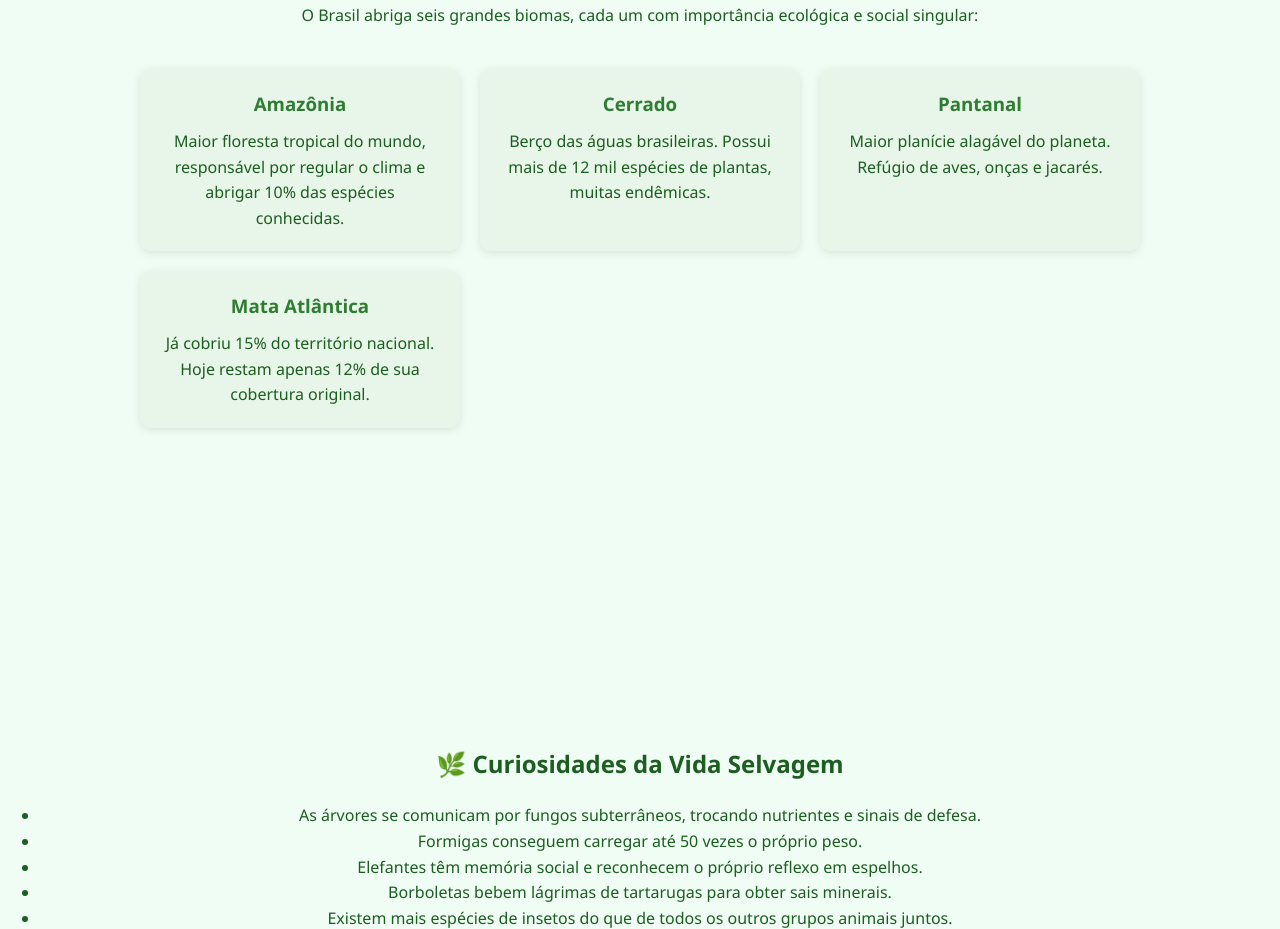
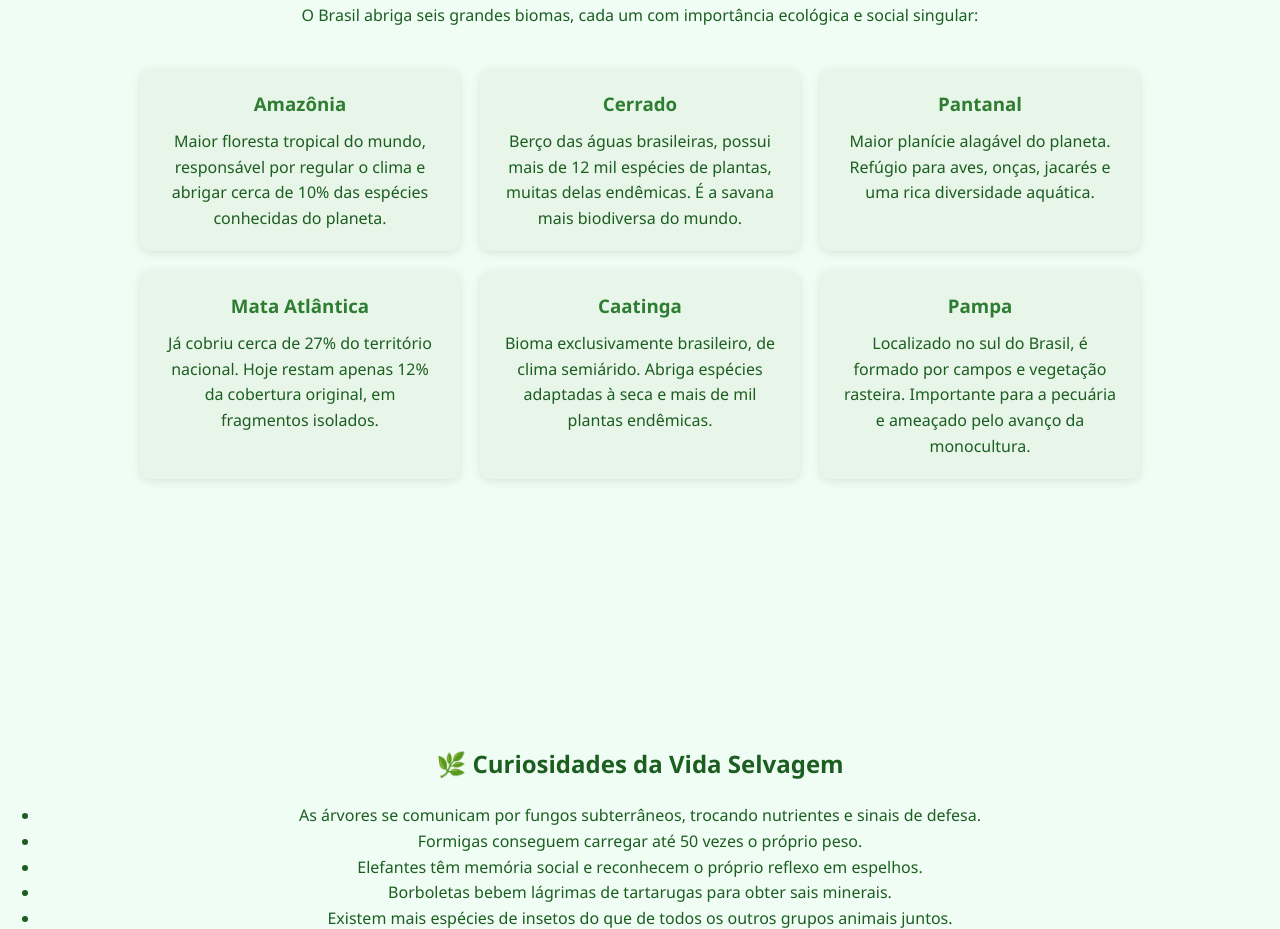
Before and after one commit to EdderDeryck/TheLifeofNature, a plain HTML site: page index.html in a window 1280 px wide. Shown: the part 1775-2704 px from the top of the page. Drawn offline with Linux system fonts and the light colour scheme.

Commit message:
adding more information to the ecosystem

```diff
--- a/index.html
+++ b/index.html
@@ -53,19 +53,27 @@
   <div class="biomas">
     <div class="card">
       <h3>Amazônia</h3>
-        <p>Maior floresta tropical do mundo, responsável por regular o clima e abrigar 10% das espécies conhecidas.</p>
+      <p>Maior floresta tropical do mundo, responsável por regular o clima e abrigar cerca de 10% das espécies conhecidas do planeta.</p>
     </div>
     <div class="card">
       <h3>Cerrado</h3>
-        <p>Berço das águas brasileiras. Possui mais de 12 mil espécies de plantas, muitas endêmicas.</p>
+      <p>Berço das águas brasileiras, possui mais de 12 mil espécies de plantas, muitas delas endêmicas. É a savana mais biodiversa do mundo.</p>
     </div>
     <div class="card">
       <h3>Pantanal</h3>
-        <p>Maior planície alagável do planeta. Refúgio de aves, onças e jacarés.</p>
+      <p>Maior planície alagável do planeta. Refúgio para aves, onças, jacarés e uma rica diversidade aquática.</p>
     </div>
     <div class="card">
       <h3>Mata Atlântica</h3>
-        <p>Já cobriu 15% do território nacional. Hoje restam apenas 12% de sua cobertura original.</p>
+      <p>Já cobriu cerca de 27% do território nacional. Hoje restam apenas 12% da cobertura original, em fragmentos isolados.</p>
+    </div>
+    <div class="card">
+      <h3>Caatinga</h3>
+      <p>Bioma exclusivamente brasileiro, de clima semiárido. Abriga espécies adaptadas à seca e mais de mil plantas endêmicas.</p>
+    </div>
+    <div class="card">
+      <h3>Pampa</h3>
+      <p>Localizado no sul do Brasil, é formado por campos e vegetação rasteira. Importante para a pecuária e ameaçado pelo avanço da monocultura.</p>
     </div>
   </div>
 </section>
--- a/style.css
+++ b/style.css
@@ -214,7 +214,6 @@ footer a {
     padding: 100px 20px 40px;
   }
 }
-/* Justificar texto da seção "Importância da Natureza" */
 #importancia p,
 #importancia .dados li {
   text-align: justify;
```
Lines whose indentation alone changed are shown as unchanged.
